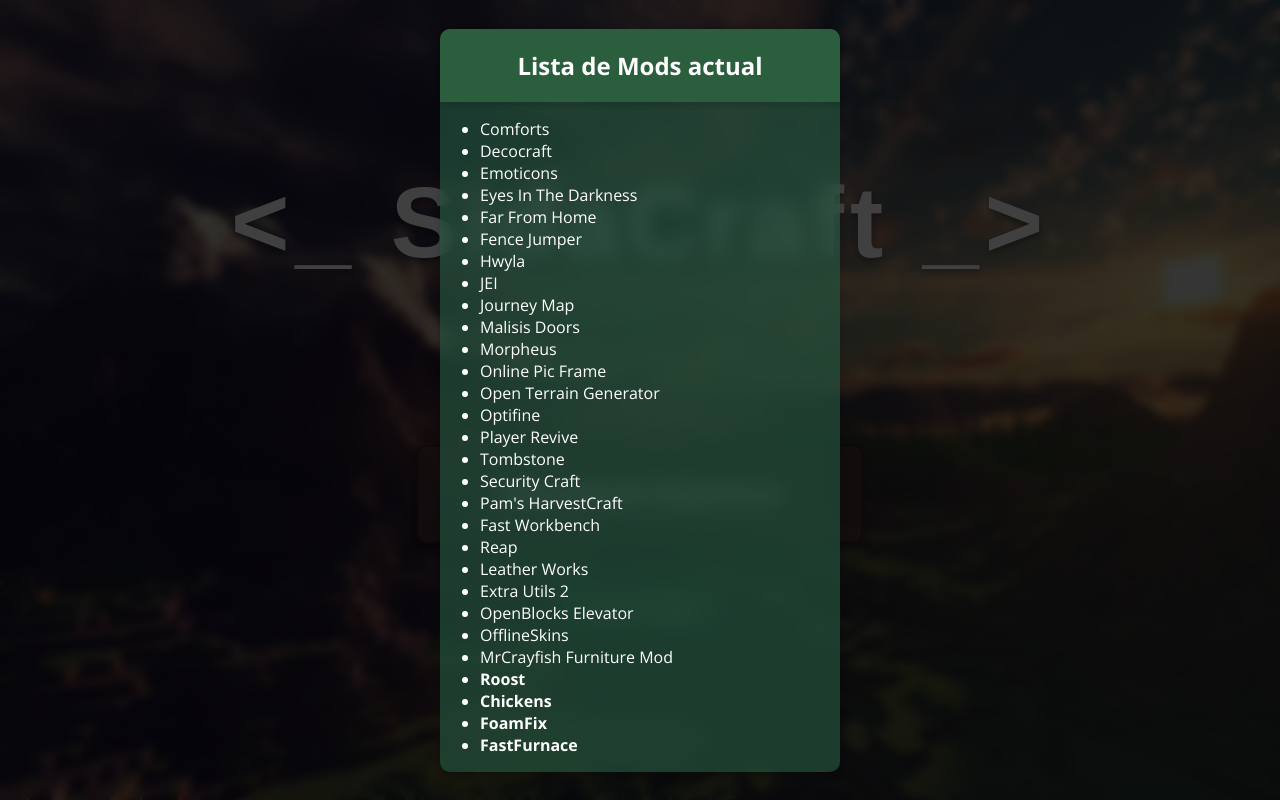
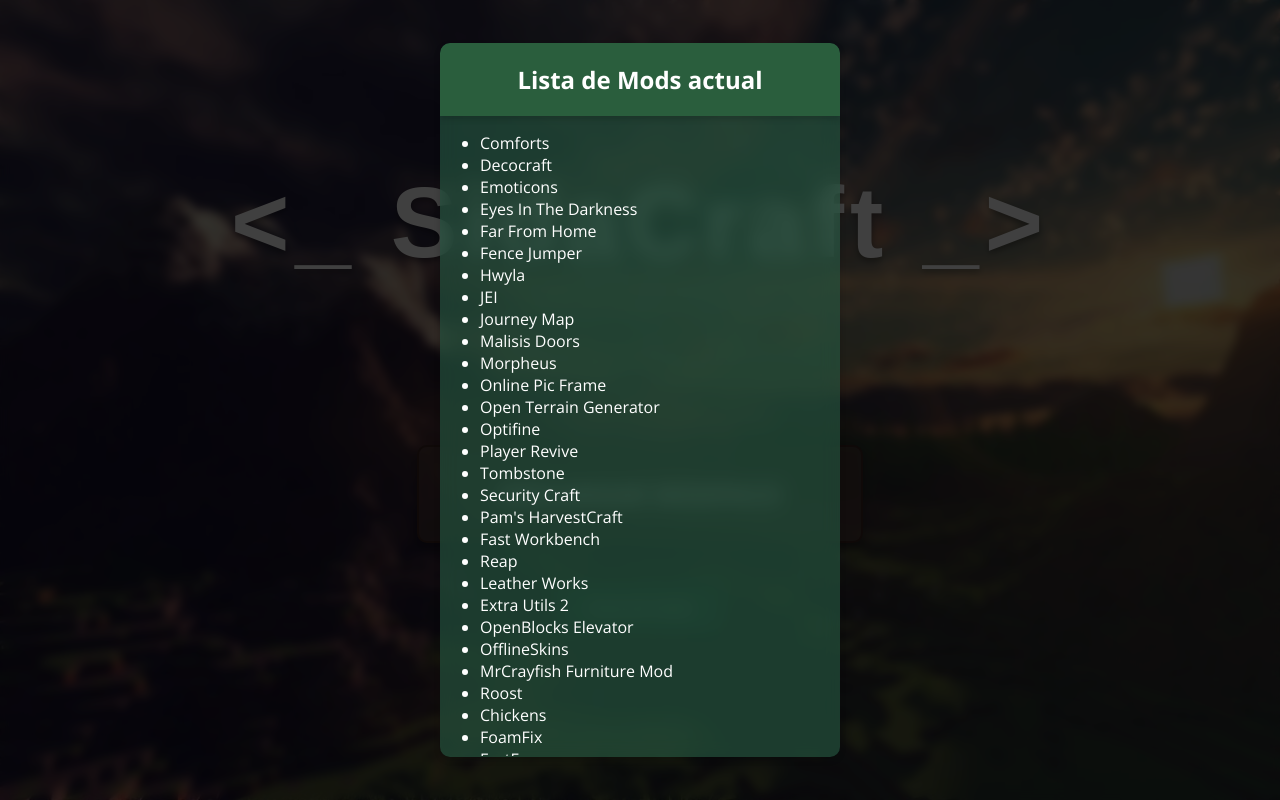
Before and after one commit to TheL0w3R/sidacraft, a plain HTML site: page index.html in a window 1280 px wide. Both pictures are taken after a click on the button "Lista de mods". Drawn offline with nearby package versions, Linux system fonts and the light colour scheme; files whose address does not match are found by name; a web font is replaced by a local one.

Commit message:
Adding new mods and updating download link

```diff
--- a/index.html
+++ b/index.html
@@ -16,7 +16,7 @@
                 <h1>&lt;_ SidaCraft _&gt;</h1>
                 <h1 class="mobile">SidaCraft</h1>
                 <div class="buttons">
-                    <a href="https://drive.google.com/uc?export=download&id=1qCFtyvlHr-BwzYoZngMji-uaNOdHpgAp">DESCARGAR MODPACK</a>
+                    <a href="https://drive.google.com/uc?export=download&id=1KR5Oip4CLPrtqSJF8MEwO0k7HARnACcN">DESCARGAR MODPACK</a>
                     <button id="modList">Lista de mods</button>
                 </div>
             </main>
@@ -25,6 +25,7 @@
     <div class="modal-backdrop">
         <div class="modal">
             <h2>Lista de Mods actual</h2>
+            <div class="scroll">
                 <ul>
                     <li>Comforts</li>
                     <li>Decocraft</li>
@@ -51,11 +52,17 @@
                     <li>OpenBlocks Elevator</li>
                     <li>OfflineSkins</li>
                     <li>MrCrayfish Furniture Mod</li>
-                <li><strong>Roost</strong></li>
-                <li><strong>Chickens</strong></li>
-                <li><strong>FoamFix</strong></li>
-                <li><strong>FastFurnace</strong></li>
+                    <li>Roost</li>
+                    <li>Chickens</li>
+                    <li>FoamFix</li>
+                    <li>FastFurnace</li>
+                    <li><strong>Rustic</strong></li>
+                    <li><strong>Magma Monsters</strong></li>
+                    <li><strong>TerraCart Reloaded</strong></li>
+                    <li><strong>Better Survival</strong></li>
+                    <li><strong>Spartan Shields</strong></li>
                 </ul>
+            </div>
         </div>
     </div>
     <script src="js/modal.js"></script>
--- a/js/modal.js
+++ b/js/modal.js
@@ -8,3 +8,6 @@ openButton.addEventListener('click', function(e) {
 modal.addEventListener('click', function (e) {
     modal.classList.remove('open');
 });
+
+var modalHeight = document.querySelector('.modal').clientHeight;
+document.querySelector('.scroll').setAttribute('style', 'height: ' + (modalHeight - 73) + 'px;');
--- a/scss/main.scss
+++ b/scss/main.scss
@@ -19,7 +19,10 @@
 html, body {
   margin: 0;
   width: 100vw;
-  height: 100vh;
+  min-height: 100vh;
+  height: 100%;
+  max-height: 100%;
+  overflow: hidden;
 }
 
 body {
@@ -152,6 +155,7 @@ body {
     }
   }
   .modal {
+    display: inline-block;
     max-width: 400px;
     width: 90%;
     background: rgba(#285e46, .98);
@@ -160,6 +164,8 @@ body {
     transform: translateY(-100vh);
     transition: transform 200ms ease;
     box-shadow: 0 3px 6px rgba(#000, .16);
+    max-height: 90%;
+    overflow: hidden;
     h2 {
       margin: 0;
       border-top-right-radius: 10px;
@@ -168,6 +174,14 @@ body {
       padding: 20px;
       text-align: center;
       box-shadow: 0 3px 6px rgba(#000, .16);
+    }
+    .scroll {
+      display: block;
+      width: 100%;
+      height: 100%;
+      overflow-y: auto;
+      box-sizing: border-box;
+      margin-bottom: 1px;
     }
   }
 }
```
Also changed, not shown: css/main.css. Lines whose indentation alone changed are shown as unchanged.
